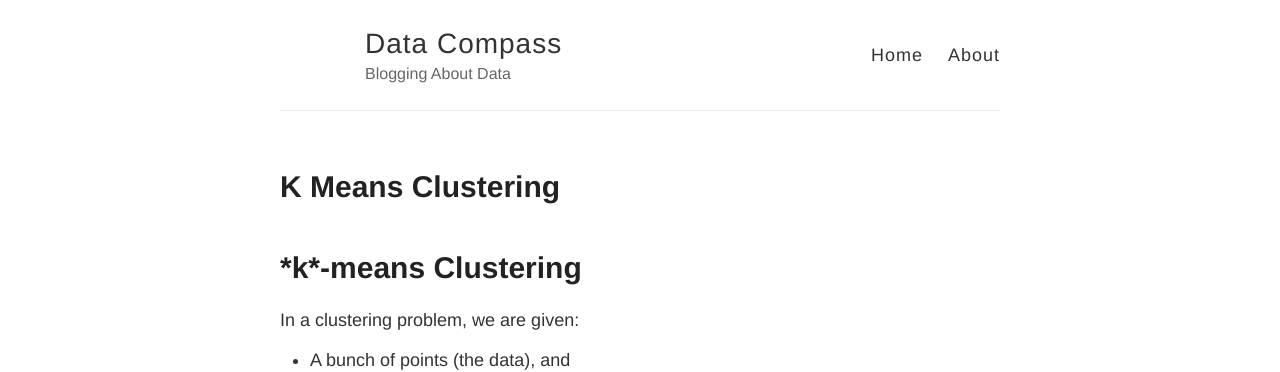
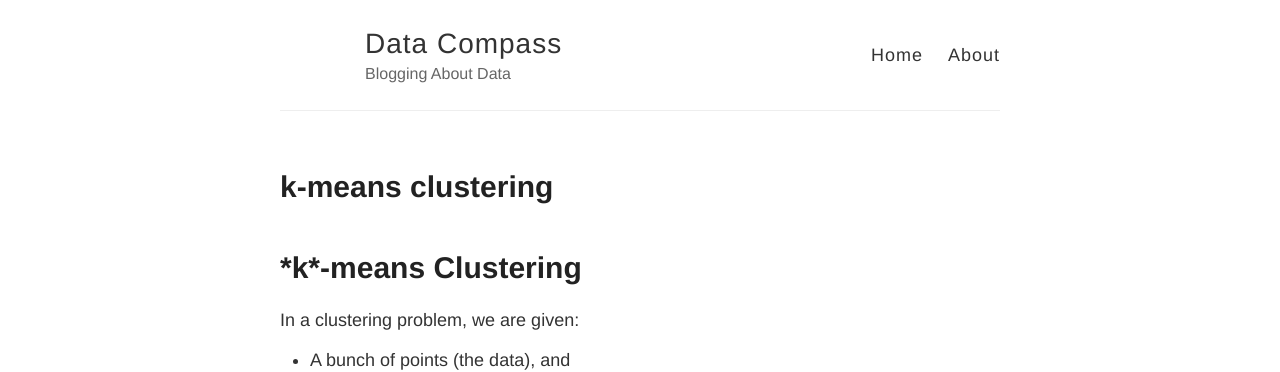
Before and after one commit to datacompass/datacompass.github.io, a Jekyll site: the page built from _posts/2017-8-16-k-means-clustering.md, in a window 1280 px wide. Shown: the top 372 px of the page. Built offline with Jekyll 4.4.1, drawn with Linux system fonts in a browser that asks for light colours; part of the change alters nothing that is shown.

```diff
--- a/_posts/2017-8-16-k-means-clustering.md
+++ b/_posts/2017-8-16-k-means-clustering.md
@@ -1,6 +1,7 @@
 ---
 layout: post
 use_math: true
+title: k-means clustering
 ---
 
 <h1> *k*-means Clustering </h1>
```
